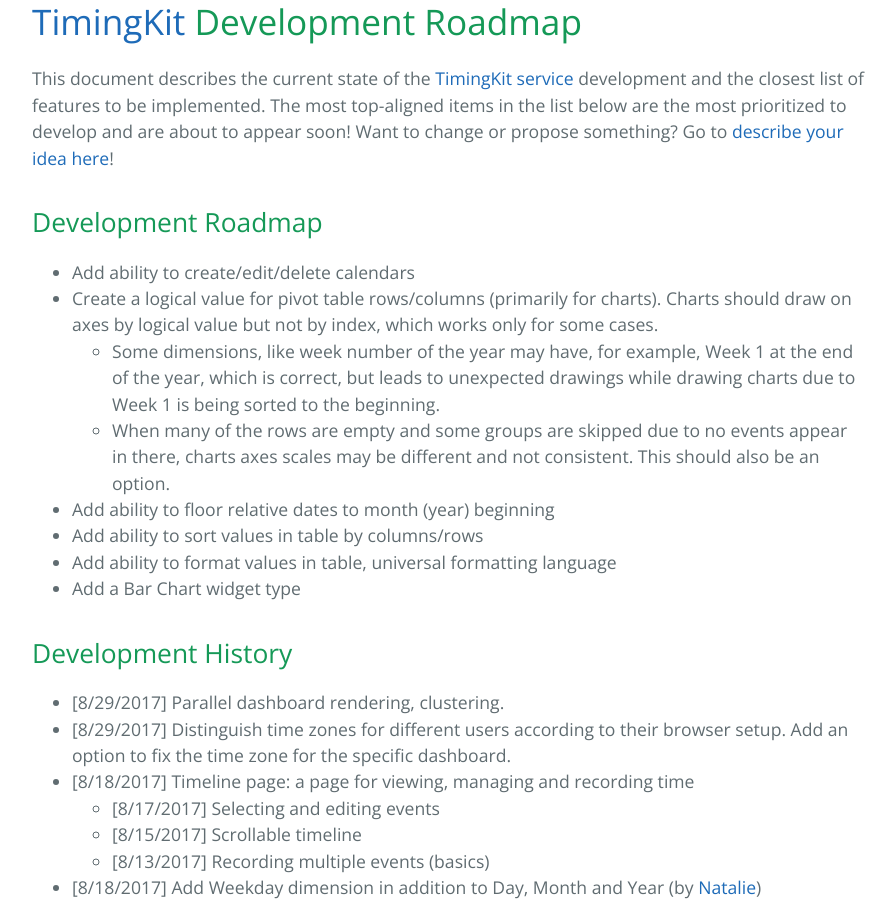
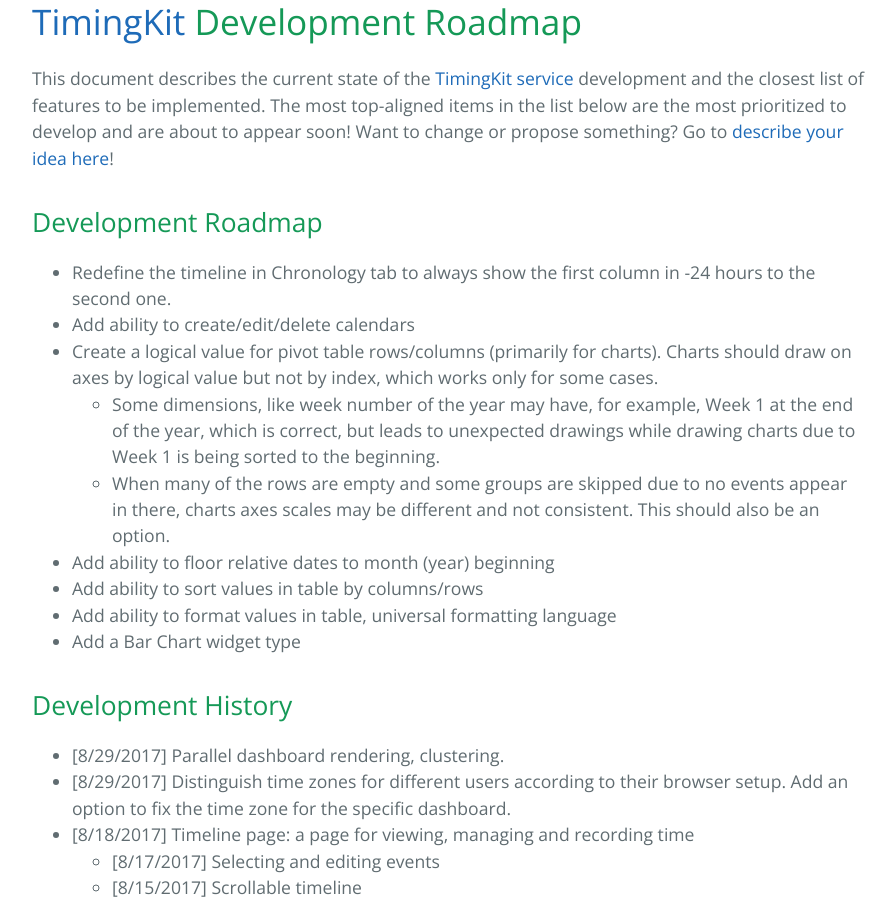
Before and after one commit to nikitaeverywhere/timingkit-community, a Jekyll site: the page built from docs/roadmap.md, in a window 1280 px wide and 900 px high, scrolled down 508 px. Shown: the whole window, without its empty margins (192-1088 px from the left). Built offline with Jekyll 4.4.1, drawn with Linux system fonts in a browser that asks for light colours.

Commit message:
[Upd] Roadmap update

```diff
--- a/docs/roadmap.md
+++ b/docs/roadmap.md
@@ -13,6 +13,7 @@ Want to change or propose something? Go to [describe your idea here](https://git
 Development Roadmap
 -------------------
 
++ Redefine the timeline in Chronology tab to always show the first column in -24 hours to the second one.
 + Add ability to create/edit/delete calendars
 + Create a logical value for pivot table rows/columns (primarily for charts). Charts should draw on axes by logical value but not by index, which works only for some cases.
    + Some dimensions, like week number of the year may have, for example, Week 1 at the end of the year, which is correct, but leads to unexpected drawings while drawing charts due to Week 1 is being sorted to the beginning.
```
